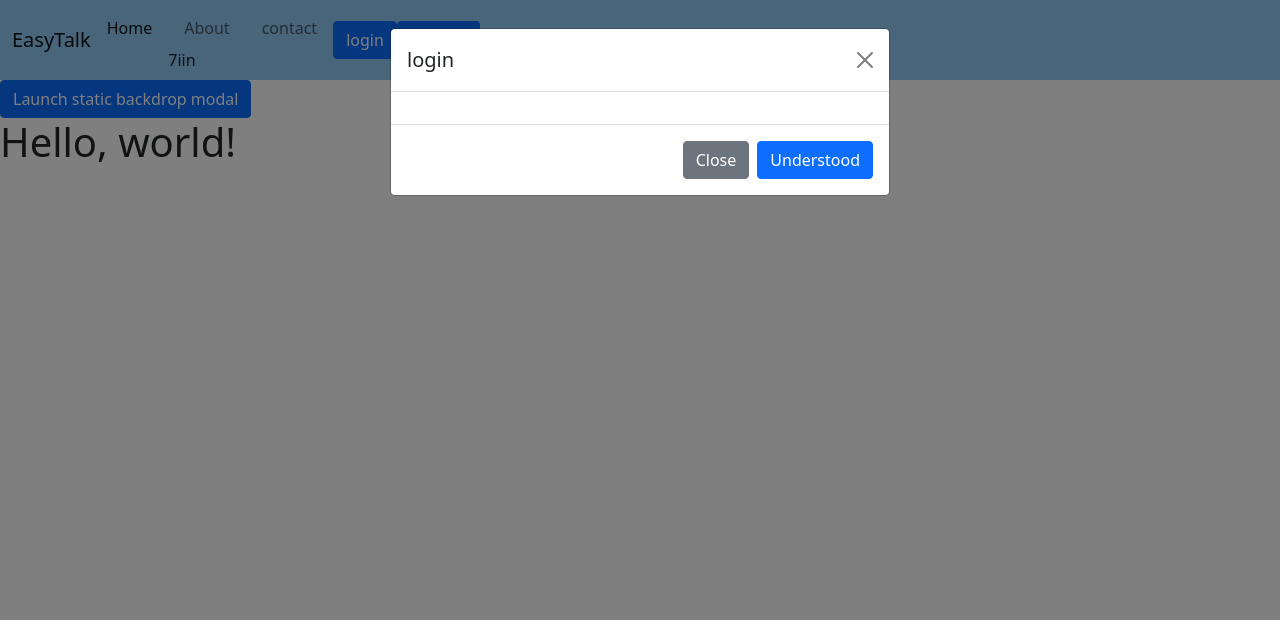
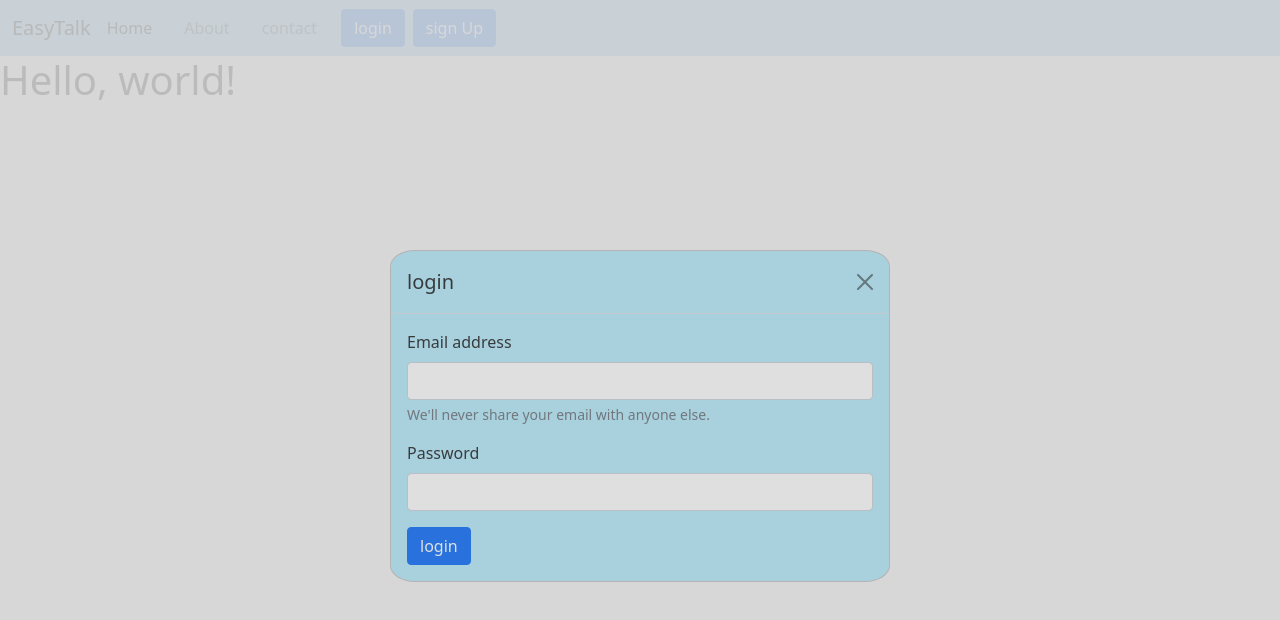
Before and after one commit to MaxAnii/EasyTalk, a plain HTML site: page index.html in a window 1280 px wide. Both pictures are taken after a click on the element "login". Drawn offline with nearby package versions, Linux system fonts and the light colour scheme.

Commit message:
login and signup

```diff
--- a/index.html
+++ b/index.html
@@ -13,9 +13,10 @@
 </head>
 
 <body>
-  <nav class="navbar  navbar-expand-lg navbar-light boader " style="background-color: #91caf3;" >
+    <!--navbar -->
+  <nav class="navbar  navbar-expand-lg navbar-light boader " style="background-color: #91caf3;">
     <div class="container-fluid">
-      <a class="navbar-brand mx-0" href="#" >EasyTalk</a>
+      <a class="navbar-brand mx-0" href="#">EasyTalk</a>
       <button class="navbar-toggler" type="button" data-bs-toggle="collapse" data-bs-target="#navbarNav"
         aria-controls="navbarNav" aria-expanded="false" aria-label="Toggle navigation">
         <span class="navbar-toggler-icon"></span>
@@ -27,57 +28,79 @@
           </li>
           <li class="nav-item">
             <a class="nav-link mx-2" href="#">About</a>
-   7iin       </li>
+          </li>
           <li class="nav-item">
             <a class="nav-link mx-2" href="#">contact</a>
           </li>
 
         </ul>
-         <div class="button btn btn-primary "  data-bs-toggle="modal" data-bs-target="#login" >login</div>
-         <div class="button btn btn-primary " >sign Up</div>
+        <div class="button btn btn-primary mx-2 " data-bs-toggle="modal" data-bs-target="#login">login</div>
+        <div class="button btn btn-primary " data-bs-toggle="modal" data-bs-target="#signup">sign Up</div>
       </div>
-
     </div>
   </nav>
 
   <!--login Modal -->
-<div class="modal fade" id="login" data-bs-backdrop="static" data-bs-keyboard="false" tabindex="-1" aria-labelledby="staticBackdropLabel" aria-hidden="true">
-  <div class="modal-dialog">
-    <div class="modal-content">
+  <div class="modal fade opacity-75" style="background-color: whitesmoke; " id="login" data-bs-backdrop="static"
+    data-bs-keyboard="false" tabindex="-1" aria-labelledby="staticBackdropLabel" aria-hidden="true">
+    <div class="modal-dialog ">
+      <div class="modal-content opacity-100" class="loginbackground"
+        style="background-color: rgb(182, 236, 253); border-radius: 5%; margin-top: 50%;">
         <div class="modal-header">
           <h5 class="modal-title" id="login">login</h5>
           <button type="button" class="btn-close" data-bs-dismiss="modal" aria-label="Close"></button>
         </div>
         <div class="modal-body">
+          <form>
+            <div class="mb-3">
+              <label for="exampleInputEmail1" class="form-label">Email address</label>
+              <input type="email" class="form-control" id="exampleInputEmail1" aria-describedby="emailHelp">
+              <div id="emailHelp" class="form-text">We'll never share your email with anyone else.</div>
+            </div>
+            <div class="mb-3">
+              <label for="exampleInputPassword1" class="form-label">Password</label>
+              <input type="password" class="form-control" id="exampleInputPassword1">
+            </div>
 
+            <button type="submit" class="btn btn-primary">login</button>
+          </form>
         </div>
-      <div class="modal-footer">
-        <button type="button" class="btn btn-secondary" data-bs-dismiss="modal">Close</button>
-        <button type="button" class="btn btn-primary">Understood</button>
+
       </div>
     </div>
   </div>
-</div>
-<!-- Button trigger modal -->
-<button type="button" class="btn btn-primary" data-bs-toggle="modal" data-bs-target="#staticBackdrop">
-  Launch static backdrop modal
-</button>
-
   <!--signup Modal -->
-<div class="modal fade" id="staticBackdrop" data-bs-backdrop="static" data-bs-keyboard="false" tabindex="-1" aria-labelledby="staticBackdropLabel" aria-hidden="true">
-  <div class="modal-dialog">
-    <div class="modal-content">
+  <div class="modal fade opacity-75" style="background-color: whitesmoke; " id="signup" data-bs-backdrop="static" data-bs-keyboard="false" tabindex="-1"
+    aria-labelledby="staticBackdropLabel" aria-hidden="true">
+    <div class="modal-dialog " >
+      <div class="modal-content" style="background-color: rgb(182, 236, 253); border-radius: 5%; margin-top: 50%;">
         <div class="modal-header">
-        <h5 class="modal-title" id="staticBackdropLabel">Modal title</h5>
+          <h5 class="modal-title" id="signup">Modal title</h5>
           <button type="button" class="btn-close" data-bs-dismiss="modal" aria-label="Close"></button>
         </div>
         <div class="modal-body">
-        ...
+          <form>
+            <div class="mb-3">
+              <label for="exampleInputEmail1" class="form-label">Email address</label>
+              <input type="email" class="form-control" id="exampleInputEmail1" aria-describedby="emailHelp">
+              <div id="emailHelp" class="form-text">We'll never share your email with anyone else.</div>
             </div>
-      <div class="modal-footer">
-        <button type="button" class="btn btn-secondary" data-bs-dismiss="modal">Close</button>
-        <button type="button" class="btn btn-primary">Understood</button>
+            <p>creat a password</p>
+            <div class="mb-3">
+
+              <label for="exampleInputPassword1" class="form-label">New Password</label>
+              <input type="password" class="form-control" id="exampleInputPassword1">
             </div>
+            <div class="mb-3">
+
+              <label for="exampleInputPassword1" class="form-label">confrim password</label>
+              <input type="password" class="form-control" id="exampleInputPassword1">
+            </div>
+
+            <button type="submit" class="btn btn-primary">signup</button>
+          </form>
+        </div>
+
       </div>
     </div>
   </div>
```
Lines whose indentation alone changed are shown as unchanged.
